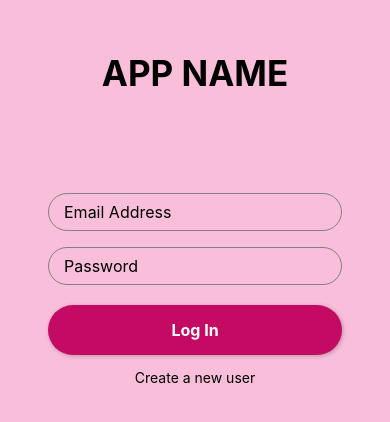
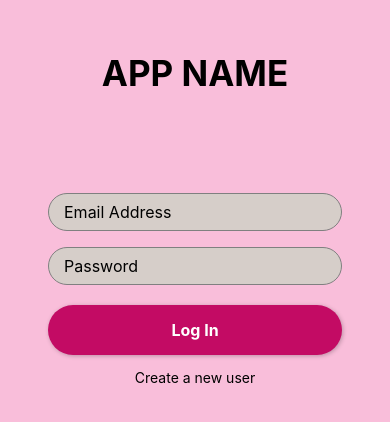
Before and after one commit to MeRahulThakur/RN-Authentication, a React Native app: screen /Profile in a window 390 px wide. Shown: the part 102-524 px from the top of the page. Built offline with nearby package versions, Linux system fonts and the light colour scheme.

Commit message:
Input style changes

```diff
--- a/components/Auth/Input.tsx
+++ b/components/Auth/Input.tsx
@@ -66,7 +66,7 @@ const getStyles = (colorScheme: ColorSchemeName) => {
     input: {
       paddingVertical: 8,
       paddingHorizontal: 15,
-      backgroundColor: Colors[colorScheme?? 'light'].primary100,
+      backgroundColor: Colors[colorScheme?? 'light'].container,
       borderColor: Colors.common.grey,
       borderRadius: 50,
       borderWidth: 1,
```
